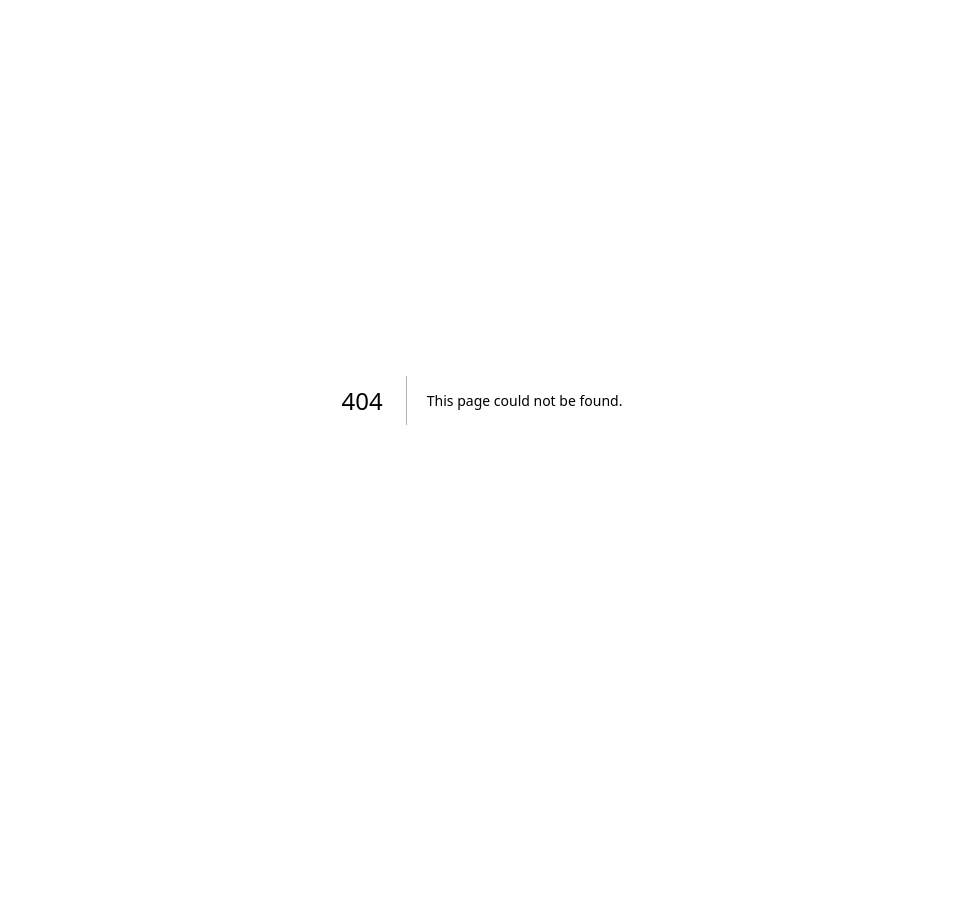
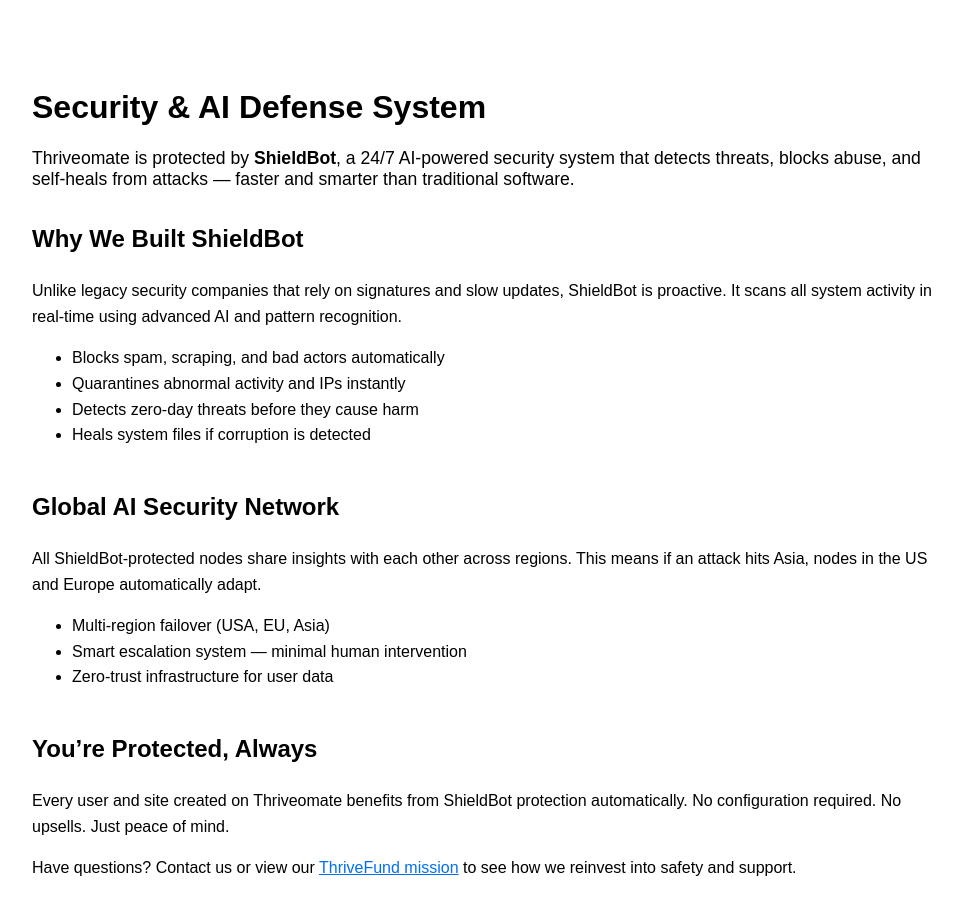
Before and after one commit to GlobalBlockInc/AIOS-frontend, a Next.js app: page /security in a window 1280 px wide. Before the commit this address had no page. Shown: the top 914 px of the page, without its empty margins (158-1120 px from the left). Before the commit the page ends 800 px from the top, so only its background shows below. Built offline with nearby package versions, Linux system fonts and the light colour scheme.

Commit message:
Create security.jsx

```diff
--- /dev/null
+++ b/pages/security.jsx
@@ -0,0 +1,51 @@
+export default function SecurityPage() {
+  return (
+    <div style={{ padding: "60px 20px", maxWidth: "900px", margin: "auto", fontFamily: "sans-serif" }}>
+      <h1>Security & AI Defense System</h1>
+      <p style={{ fontSize: "1.1em", marginBottom: "30px" }}>
+        Thriveomate is protected by <strong>ShieldBot</strong>, a 24/7 AI-powered security system that detects threats, blocks abuse, and self-heals from attacks — faster and smarter than traditional software.
+      </p>
+
+      <section style={sectionStyle}>
+        <h2>Why We Built ShieldBot</h2>
+        <p>
+          Unlike legacy security companies that rely on signatures and slow updates, ShieldBot is proactive. It scans all system activity in real-time using advanced AI and pattern recognition.
+        </p>
+        <ul>
+          <li>Blocks spam, scraping, and bad actors automatically</li>
+          <li>Quarantines abnormal activity and IPs instantly</li>
+          <li>Detects zero-day threats before they cause harm</li>
+          <li>Heals system files if corruption is detected</li>
+        </ul>
+      </section>
+
+      <section style={sectionStyle}>
+        <h2>Global AI Security Network</h2>
+        <p>
+          All ShieldBot-protected nodes share insights with each other across regions. This means if an attack hits Asia, nodes in the US and Europe automatically adapt.
+        </p>
+        <ul>
+          <li>Multi-region failover (USA, EU, Asia)</li>
+          <li>Smart escalation system — minimal human intervention</li>
+          <li>Zero-trust infrastructure for user data</li>
+        </ul>
+      </section>
+
+      <section style={sectionStyle}>
+        <h2>You’re Protected, Always</h2>
+        <p>
+          Every user and site created on Thriveomate benefits from ShieldBot protection automatically. No configuration required. No upsells. Just peace of mind.
+        </p>
+        <p>
+          Have questions? Contact us or view our{" "}
+          <a href="/donate" style={{ color: "#0070f3" }}>ThriveFund mission</a> to see how we reinvest into safety and support.
+        </p>
+      </section>
+    </div>
+  );
+}
+
+const sectionStyle = {
+  marginBottom: "40px",
+  lineHeight: "1.6"
+};
```
